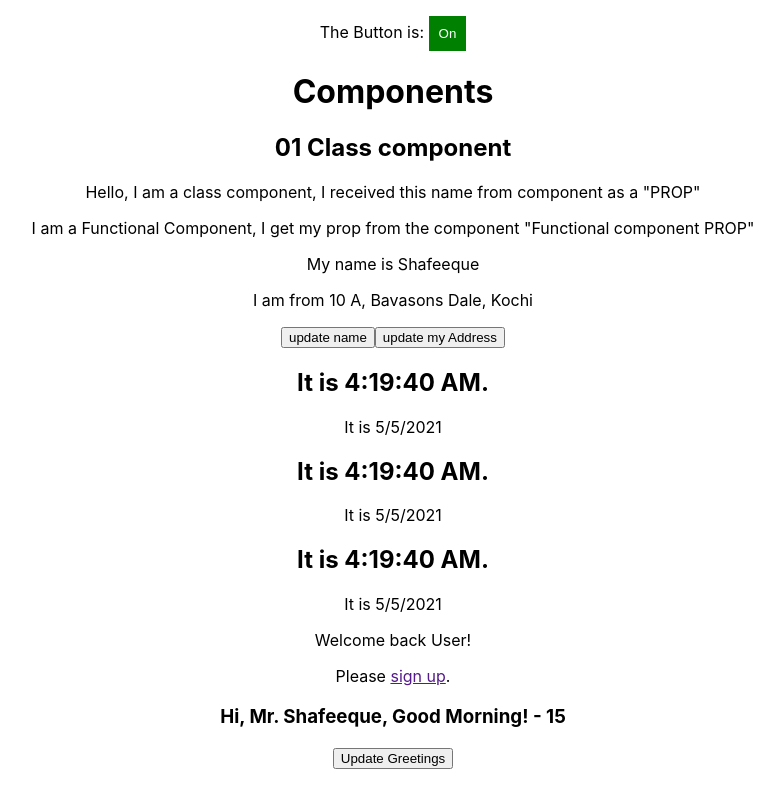
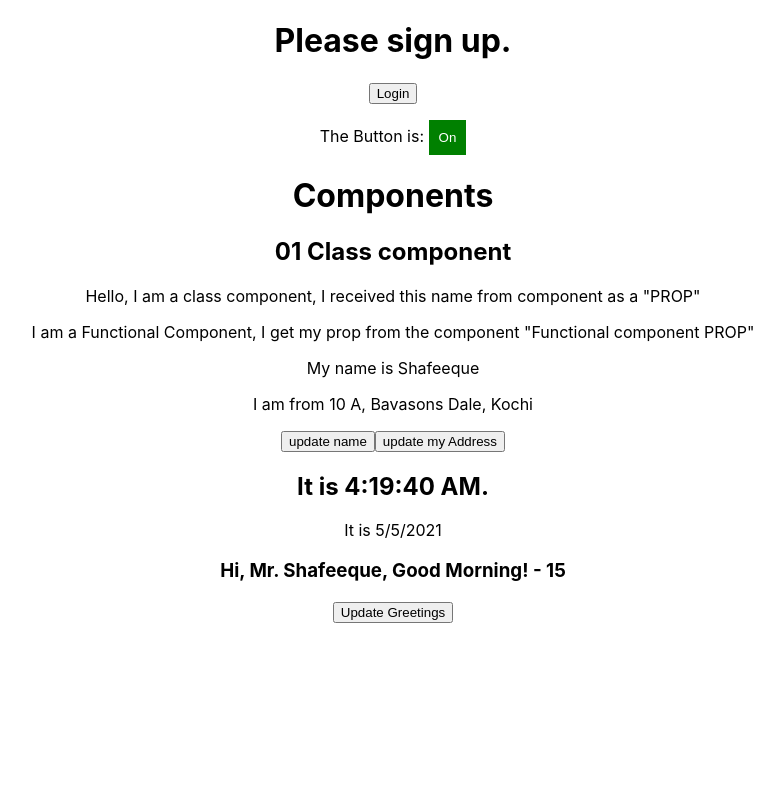
Before and after one commit to shafeeque-archis/app-learn-react, a React (Create React App) app: page / in a window 1280 px wide. Shown: the whole page, without its empty margins (247-1031 px from the left). Built offline with nearby package versions, Linux system fonts and the light colour scheme.

Commit message:
Conditional rendering

```diff
--- a/src/App.js
+++ b/src/App.js
@@ -6,6 +6,7 @@
 import Clock from './Clock/Clock'
 import Button from './EventHandling/EventHandling';
 import ConditionalRendering from './ConditionalRendering/ConditionalRendering';
+import LoginControl from './ConditionalRendering/LoginControl'
 
 
 
@@ -14,15 +15,15 @@
 
   return (
     <div className="App">
+      <LoginControl />
       <Button />
       <h1>Components</h1>
       <h2>01 Class component</h2>
       <ClassComponent name="PROP"/>
       <FunctionalComponent name="Functional component PROP"/>
       <Clock />
-      <Clock />
-      <Clock />
       <ConditionalRendering time="15" />
+
     </div>
   );
 }
--- a/src/ConditionalRendering/ConditionalRendering.js
+++ b/src/ConditionalRendering/ConditionalRendering.js
@@ -14,8 +14,6 @@
 
     return (
         <div>
-            <Greetings isLoggedIn={true}  />
-            <Greetings isLoggedIn={false}  />
             <h3>Hi, Mr. Shafeeque, {message} - {props.time}</h3>
             <button onClick={updateGreeting}>Update Greetings</button>
         </div>
--- a/src/ConditionalRendering/Greetings.js
+++ b/src/ConditionalRendering/Greetings.js
@@ -1,11 +1,11 @@
 import React from 'react'
 
 function UserGreeting() {
-    return <p>Welcome back User!</p>;
+    return <h1>Welcome back!</h1>;
   }
 
   function GuestGreeting() {
-    return <p>Please <a href="">sign up</a>.</p>;
+    return <h1>Please sign up.</h1>;
 }
 
 const Greeting = (props) => {
--- /dev/null
+++ b/src/ConditionalRendering/LoginControl.js
@@ -0,0 +1,51 @@
+import React from 'react';
+import Greetings from './Greetings';
+
+function LoginBotton(props) {
+    return(
+        <button onClick={props.click}>Login</button>
+    )
+}
+
+function LogoutButton(props) {
+    return(
+        <button onClick={props.click}>Logout</button>
+    )
+}
+
+class LoginControl extends React.Component {
+    constructor(props) {
+        super(props)
+        this.handleLoginClick = this.handleLoginClick.bind(this);
+        this.handleLogoutClick = this.handleLogoutClick.bind(this)
+        this.state = {isLoggedIn: false};
+    }
+
+    handleLoginClick() {
+        this.setState({isLoggedIn: true})
+    }
+
+    handleLogoutClick() {
+        this.setState({isLoggedIn: false})
+    }
+
+    render() {
+        const isLoggedIn = this.state.isLoggedIn;
+        let button;
+
+        if(isLoggedIn) {
+            button = <LogoutButton click={this.handleLogoutClick} />
+        } else {
+            button = <LoginBotton click={this.handleLoginClick} />
+        }
+
+        return (
+            <div>
+                <Greetings isLoggedIn={isLoggedIn} />
+                {button}
+            </div>
+        )
+    }
+}
+
+export default LoginControl;
```
Also changed, not shown: 1 other file (tests, documents, lock files or other folders).
